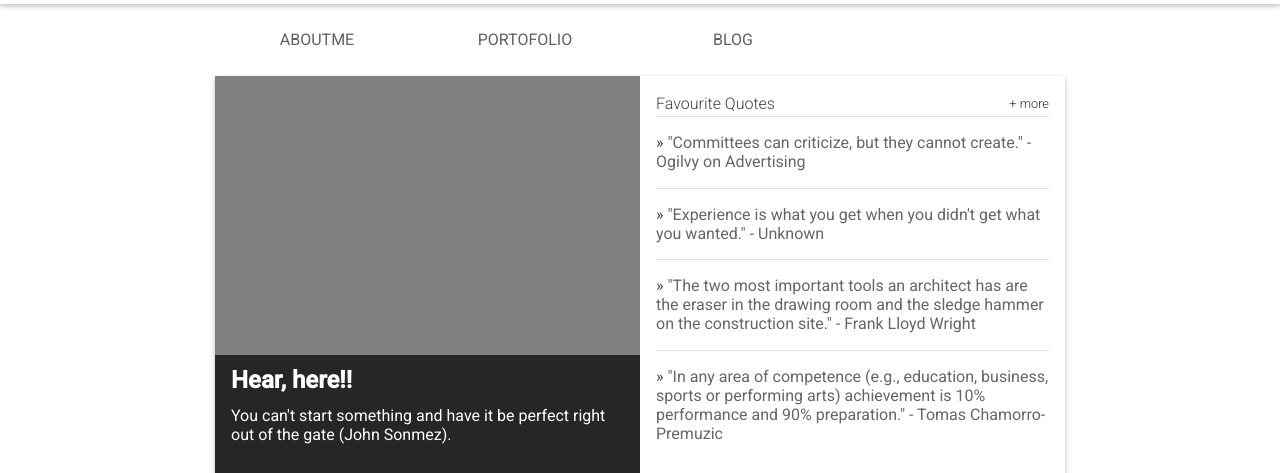
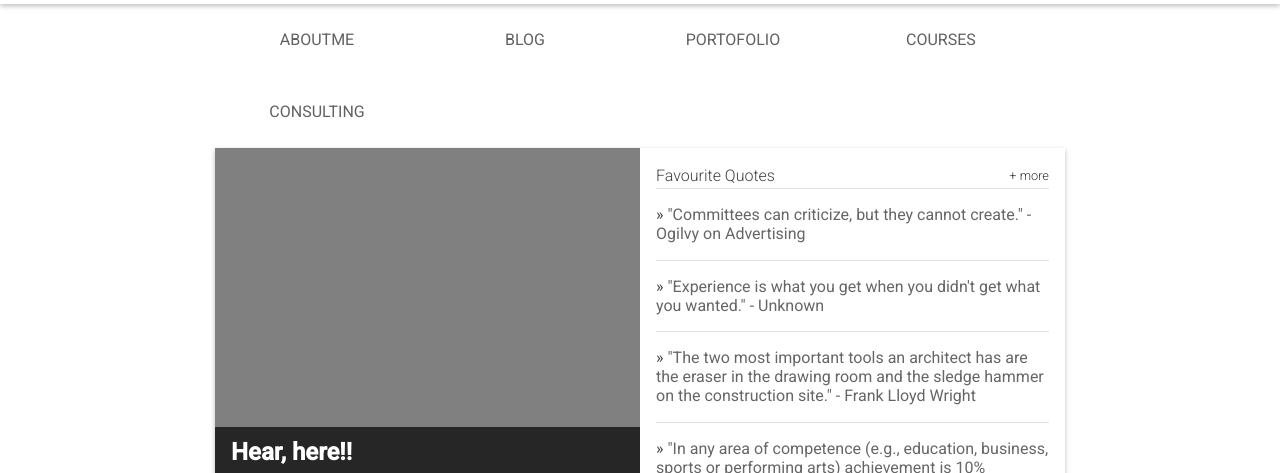
Before and after one commit to Indoligensia/indoligensia.github.io, a plain HTML site: page index.html in a window 1280 px wide. Shown: the part 87-560 px from the top of the page. Drawn offline with Linux system fonts and the light colour scheme.

Commit message:
add nav__item

```diff
--- a/index.html
+++ b/index.html
@@ -29,8 +29,10 @@
     <nav id="drawer" class="nav">
       <ul class="nav__list">
         <li class="nav__item"><a href="#">AboutMe</a></li>
+        <li class="nav__item"><a href="#">Blog</a></li>
         <li class="nav__item"><a href="#">Portofolio</a></li>
-        <li class="nav__item"><a href="#">Blog</a></li>
+        <li class="nav__item"><a href="#">Courses</a></li>
+        <li class="nav__item"><a href="#">Consulting</a></li>
       </ul>
     </nav>
 
```
